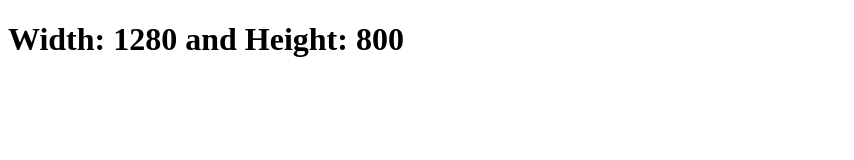
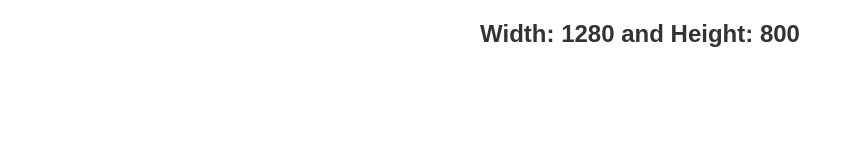
Before and after one commit to acciojob/screen-size-Rashmi-Salunkhe, a website: page main.html in a window 1280 px wide. Shown: the whole page, without its empty margins (0-854 px from the left). Drawn offline with Linux system fonts and the light colour scheme.

Commit message:
created a submission

```diff
--- a/main.html
+++ b/main.html
@@ -1,19 +1,13 @@
 <!DOCTYPE html>
+<html>
+<head>
+    <link rel="stylesheet" href="styles.css">
+</head>
+<body>
+    <div id="sizeInfo">
+        <h1>Width: <span id="width"></span> and Height: <span id="height"></span></h1>
+    </div>
 
-<html>
-
-<head>
-	<link rel="stylesheet" href="styles.css">
-</head>
-
-<body>
-	<!-- the entire body must be written by student -->
-	<div id="sizeInfo">
-	<h1>Width: x and Height: y</h1>
-	</div>
-    <script type="text/javascript" src="./script.js">
-</script>
-
+    <script type="text/javascript" src="./script.js"></script>
 </body>
-
 </html>
--- a/script.js
+++ b/script.js
@@ -1,13 +1,11 @@
-//your JS code here. If required.
-function updateSizeInfo() {
-  const width = window.innerWidth;
-  const height = window.innerHeight;
-  const sizeInfo = document.getElementById('sizeInfo');
-  sizeInfo.innerHTML = `<h1>Width: ${width} and Height: ${height}</h1>`;
+function updateWindowSize() {
+    const width = window.innerWidth;
+    const height = window.innerHeight;
+
+    const sizeInfo = document.getElementById('sizeInfo');
+    sizeInfo.innerHTML = `<h1>Width: ${width} and Height: ${height}</h1>`;
 }
 
-// Initial call to set the size when the page loads
-updateSizeInfo();
+window.addEventListener('resize', updateWindowSize);
 
-// Add event listener to update size whenever the window is resized
-window.addEventListener('resize', updateSizeInfo);
+updateWindowSize();
--- a/styles.css
+++ b/styles.css
@@ -1 +1,11 @@
 /*  your css code here. If applicable */
+#sizeInfo {
+    text-align: center;
+    margin-top: 20px;
+    font-family: Arial, sans-serif;
+}
+
+h1 {
+    font-size: 24px;
+    color: #333;
+}
```
